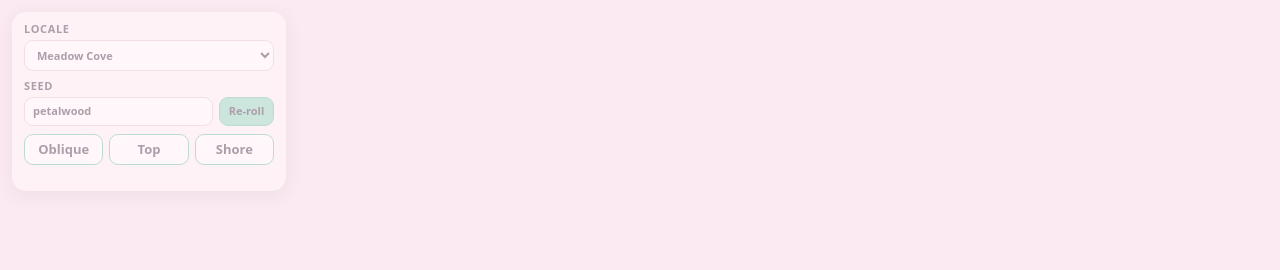
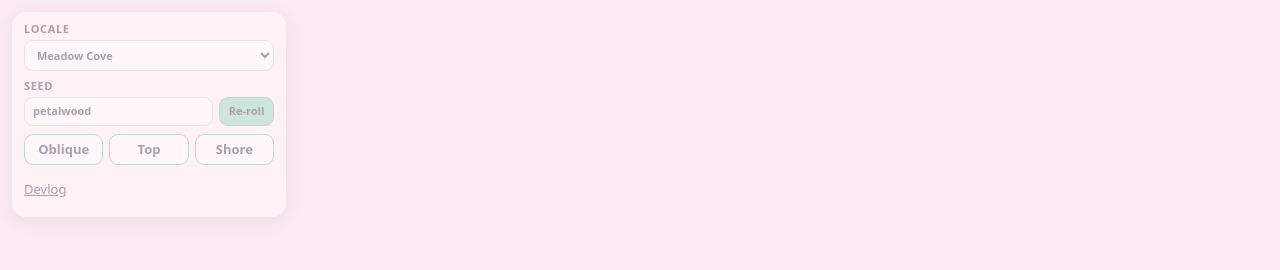
Before and after one commit to JinJinJenn/cozy, a website: page index.html in a window 1280 px wide. Shown: the top 270 px of the page. Drawn offline with nearby package versions, Linux system fonts and the light colour scheme.

Commit message:
Link devlog from viewer

```diff
--- a/index.html
+++ b/index.html
@@ -22,7 +22,7 @@ body.shot #ui,body.shot #mini{display:none}
   <label>Locale<select id="preset"></select></label>
   <label>Seed<div class="row"><input id="seed" value="petalwood" spellcheck="false"><button id="reroll" title="New random seed">Re-roll</button></div></label>
   <div class="row"><button class="alt" data-view="oblique">Oblique</button><button class="alt" data-view="top">Top</button><button class="alt" data-view="shore">Shore</button></div>
-  <div id="blurb"></div><div id="info"></div>
+  <div id="blurb"></div><div><a href="docs/DEVLOG.html" style="color:inherit">Devlog</a></div><div id="info"></div>
 </div>
 <div id="mini"><canvas id="mapc" width="208" height="208"></canvas><canvas id="mapo" width="208" height="208"></canvas></div>
 <div id="busy">Generating island...</div>
```
